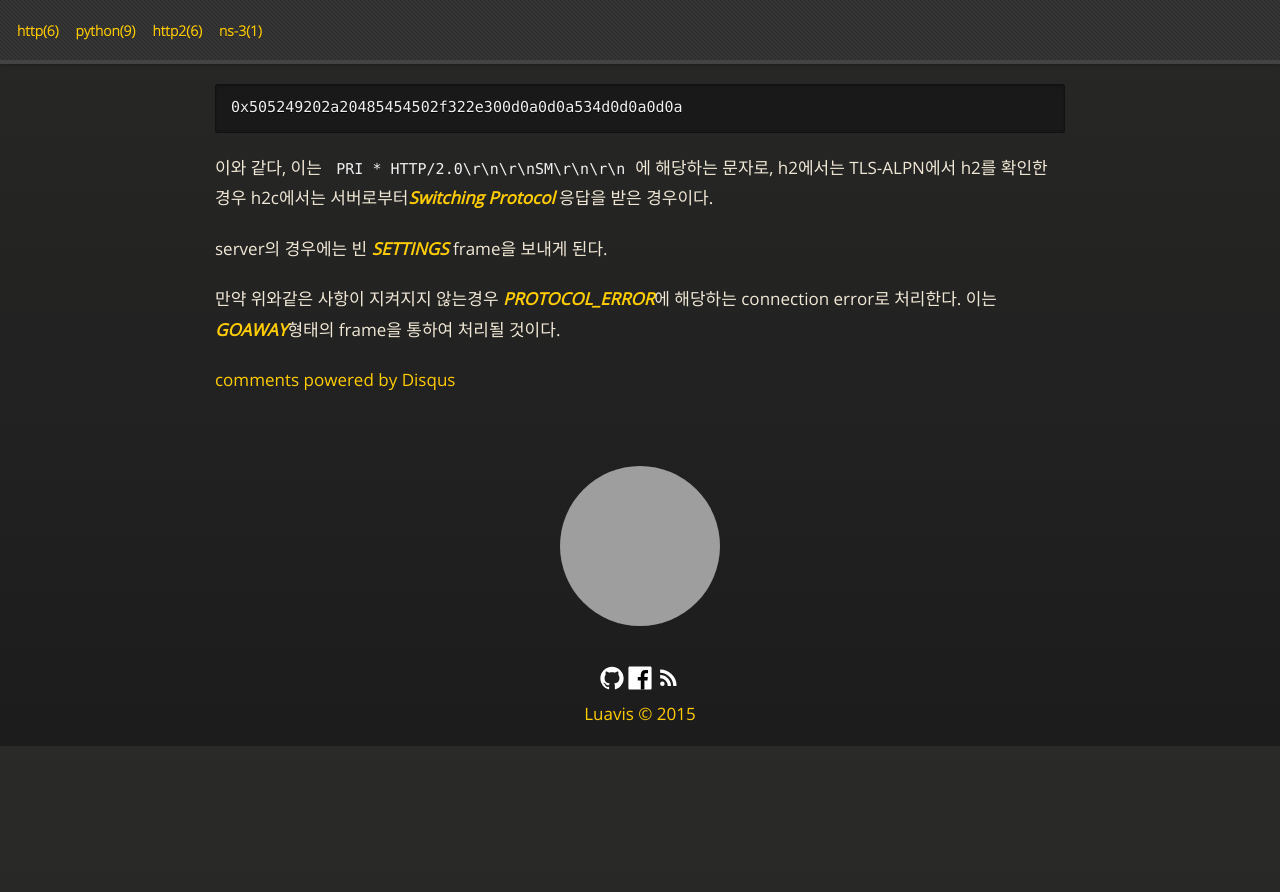
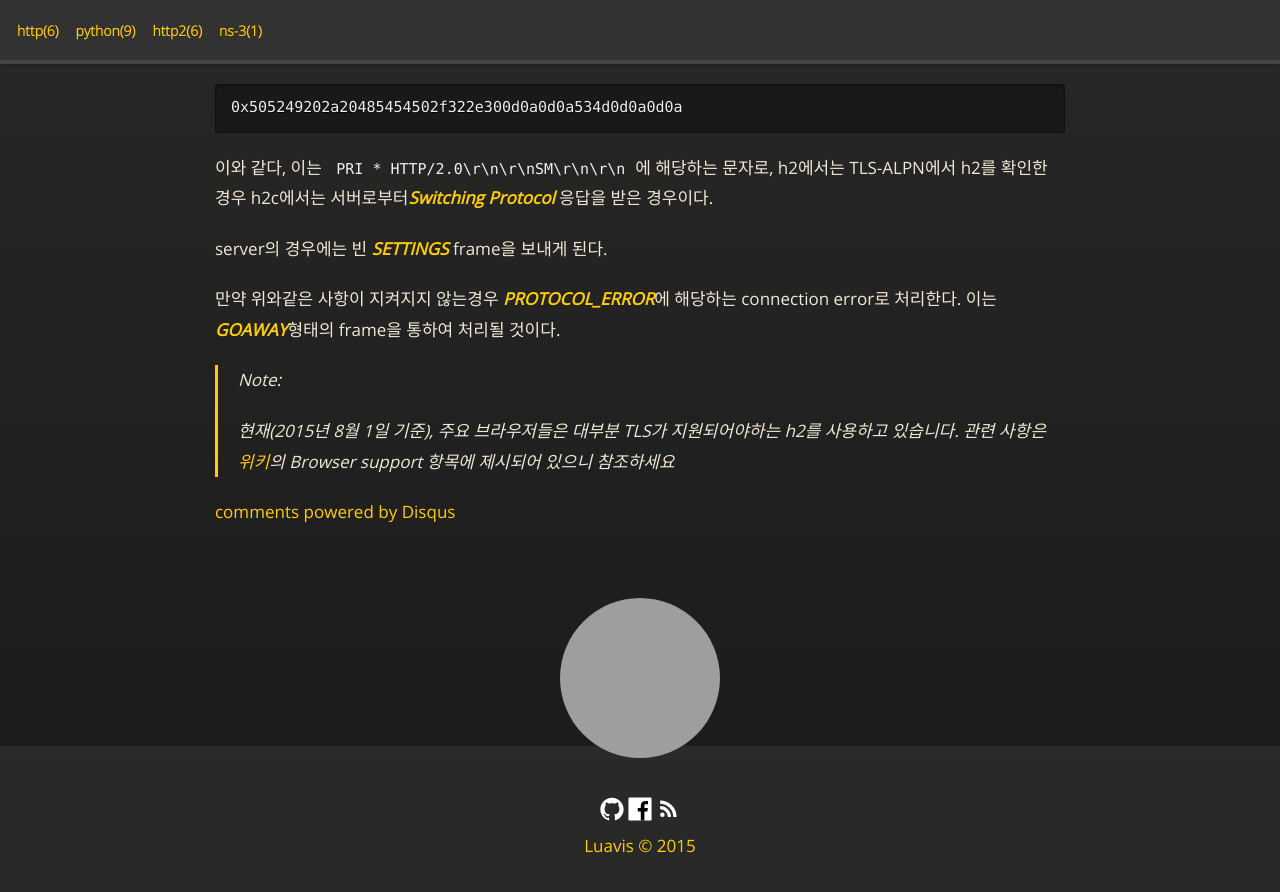
Before and after one commit to Luavis/luavis.github.io, a Jekyll site: the page built from _posts/http2/2015-08-01-http2-start.markdown, in a window 1280 px wide and 900 px high, scrolled down 1954 px. Shown: the top 892 px of the window. Built offline with Jekyll 4.4.1, drawn with Linux system fonts in a browser that asks for light colours; comment, search, counter and statistics services are not loaded; before the commit the page ends 2722 px from its top, so only the background shows below that; grey boxes are pictures that could not be loaded.

Commit message:
Update note

```diff
--- a/_posts/http2/2015-08-01-http2-start.markdown
+++ b/_posts/http2/2015-08-01-http2-start.markdown
@@ -53,3 +53,7 @@ HTTP/2의 각각의 endpoint들은 HTTP/2의 connection이 연결되면 서로
 server의 경우에는 빈 *SETTINGS* frame을 보내게 된다.
 
 만약 위와같은 사항이 지켜지지 않는경우 *PROTOCOL_ERROR*에 해당하는 connection error로 처리한다. 이는 *GOAWAY*형태의 frame을 통하여 처리될 것이다.
+
+> Note:
+>
+> 현재(2015년 8월 1일 기준), 주요 브라우저들은 대부분 TLS가 지원되어야하는 h2를 사용하고 있습니다. 관련 사항은 [위키](https://en.wikipedia.org/wiki/HTTP/2)의 Browser support 항목에 제시되어 있으니 참조하세요
```
